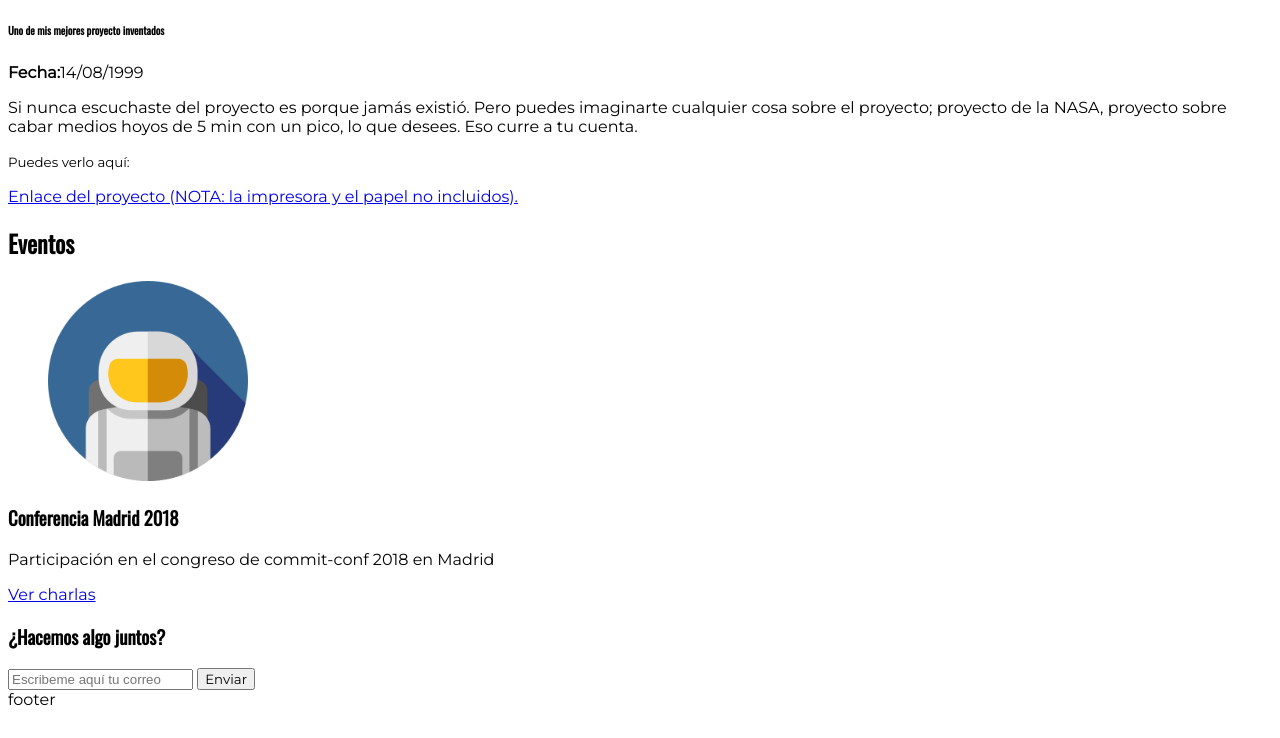
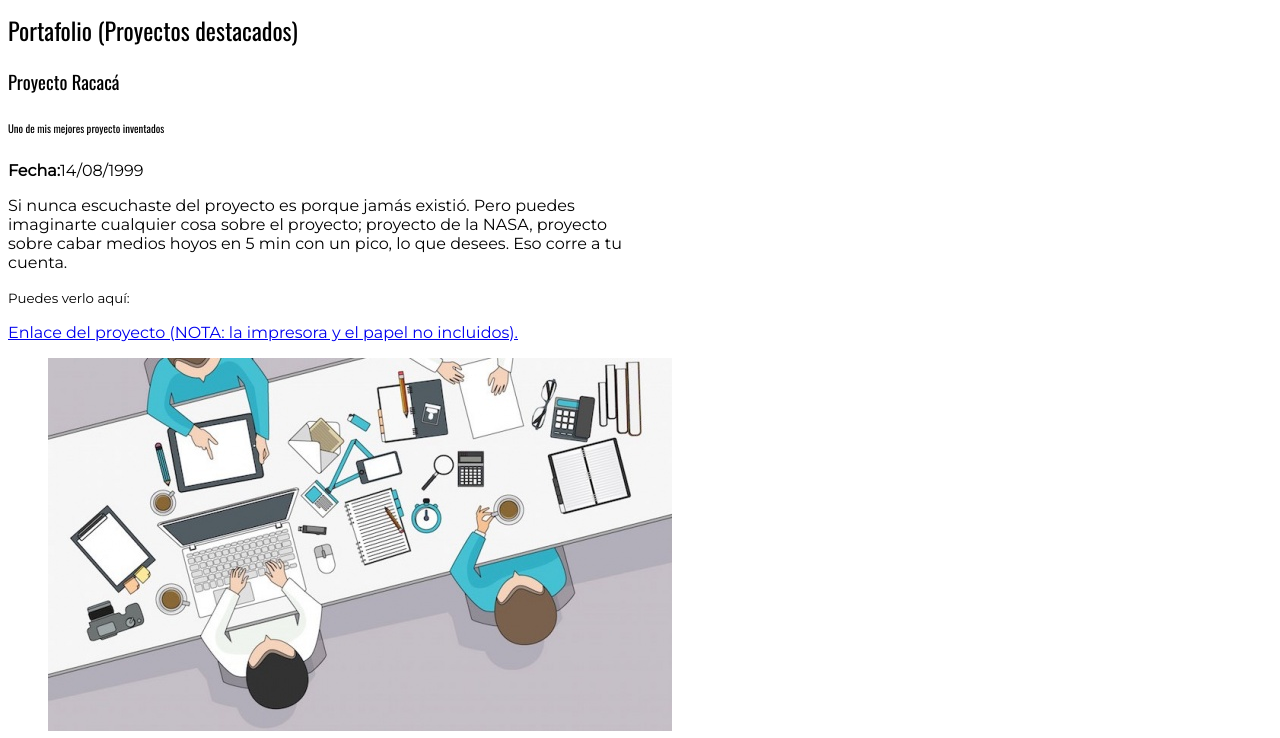
Before and after one commit to manuelalferez/desarrollo-web-portafolio, a plain HTML site: page index.html in a window 1280 px wide. Shown: the part 789-1527 px from the top of the page. Before the commit the page ends 1506 px from the top, so only its background shows below. Drawn offline with nearby package versions, Linux system fonts and the light colour scheme.

Commit message:
agregando imagen al proyecto. Agregando estilo fijo al proyecto.

```diff
--- a/index.html
+++ b/index.html
@@ -10,8 +10,7 @@
 </head>
 
 <body>
-    <header class="header"
-        <figure class="logo">
+    <header class="header" <figure class="logo">
         <img src="images/logo.png" alt="Logo: Manuel Alférez">
         </figure>
         <nav class="menu">
@@ -39,18 +38,25 @@
     <section id="portafolio" class="portfolio">
         <h2>Portafolio (Proyectos destacados)</h2>
         <article class="project">
+            <div class="project-details">
                 <h3 class="project-title">Proyecto Racacá</h3>
                 <h6 class="project-course">Uno de mis mejores proyecto inventados</h6>
                 <p class="project-date"> <strong>Fecha:</strong>14/08/1999</p>
                 <p class="project-description">
                     Si nunca escuchaste del proyecto es porque jamás existió. Pero puedes imaginarte cualquier cosa
-                sobre el proyecto; proyecto de la NASA, proyecto sobre cabar medios hoyos de 5 min con un pico, lo que
-                desees. Eso curre a tu cuenta.
+                    sobre el proyecto; proyecto de la NASA, proyecto sobre cabar medios hoyos en 5 min con un pico, lo
+                    que
+                    desees. Eso corre a tu cuenta.
                 </p>
                 <p> <small>Puedes verlo aquí:</small></p>
-            <a class="project-url" href="https://helpx.adobe.com/es/acrobat/kb/print-double-sided-acrobat-reader.html">Enlace del proyecto
+                <a class="project-url" href="https://helpx.adobe.com/es/acrobat/kb/print-double-sided-acrobat-reader.html">Enlace
+                    del proyecto
                     (NOTA:
                     la impresora y el papel no incluidos).</a>
+            </div>
+            <figure class="project-imageContainer">
+                <img class="project-image" src="./images/proyecto.jpg" alt="Imagen de un proyecto">
+            </figure>
         </article>
     </section>
     <section id="eventos">
--- a/styles/styles.css
+++ b/styles/styles.css
@@ -12,4 +12,20 @@ body, button{
 
 h1, h2, h3, h4, h5, h6 {
     font-family: 'Oswald', sans-serif;
+    font-weight: normal;
 }
+
+h1{
+    font-size: 40px;
+    line-height: 1.5em;
+    letter-spacing: -.2px;
+
+}
+
+.project-details{
+    width: 50%;
+}
+
+.project-imageContainer{
+    width: 50%;
+}
```
Also changed, not shown: images/proyecto.jpg (added). Lines whose indentation alone changed are shown as unchanged.
